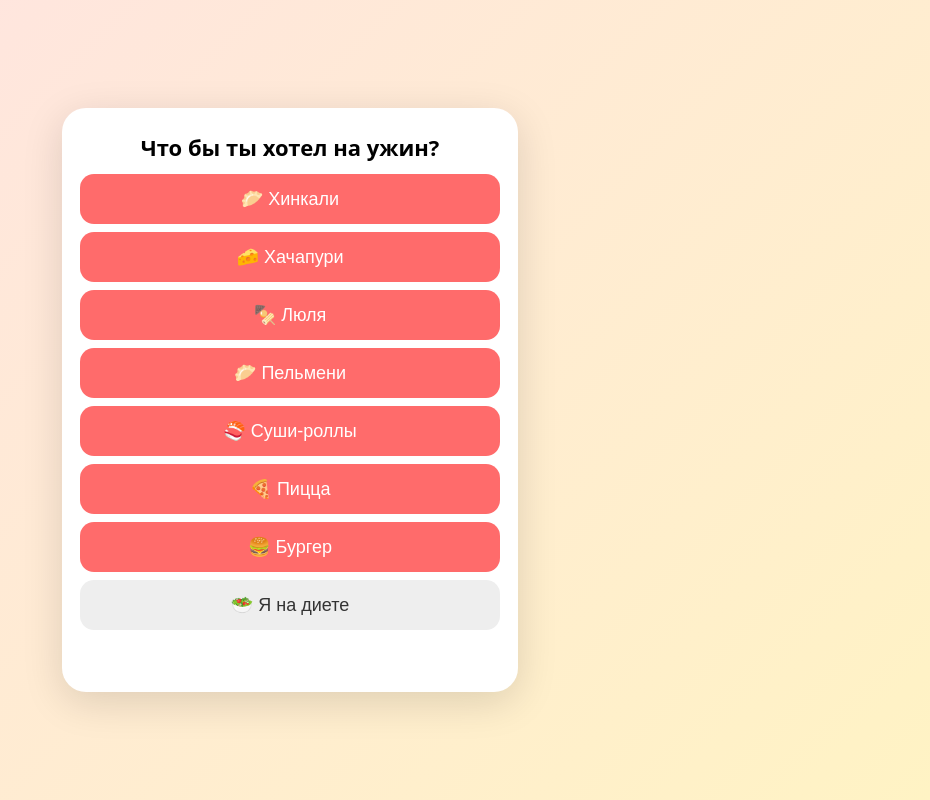
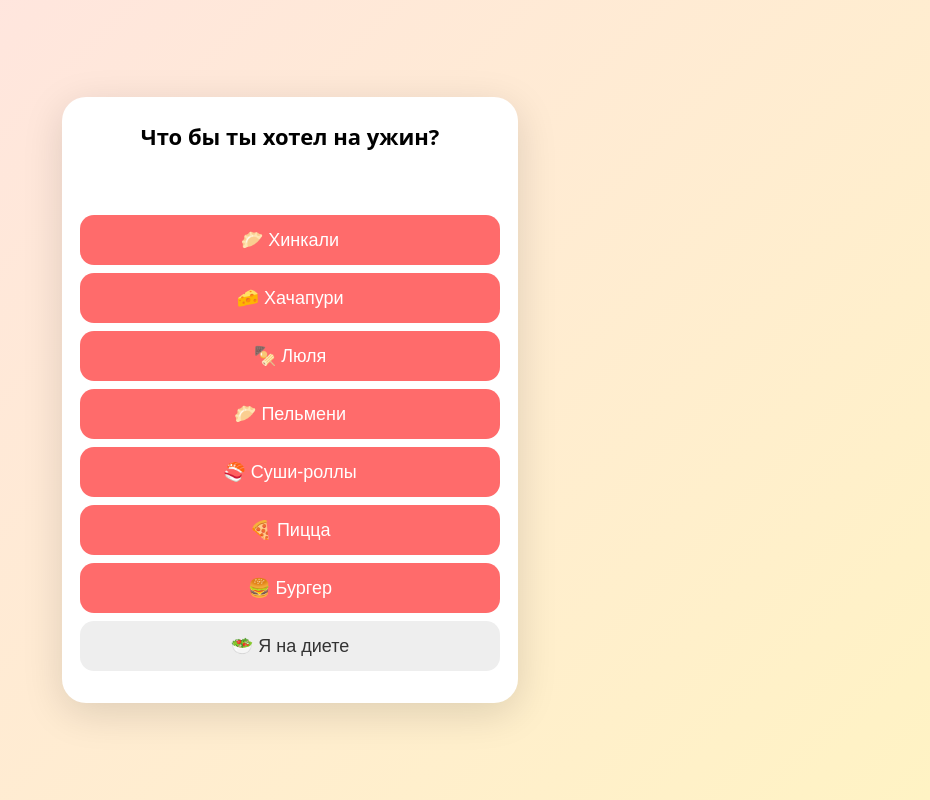
Before and after one commit to lidiaemelianova58-max/hink, a plain HTML site: page index.html in a window 1280 px wide. Both pictures are taken after a click on the button "Поехали". Shown: the whole page, without its empty margins (350-1280 px from the left). Drawn offline with Linux system fonts and the light colour scheme.

Commit message:
Update styles and improve accessibility in index.html

```diff
--- a/index.html
+++ b/index.html
@@ -19,10 +19,10 @@
   .btn:active{transform:scale(.96)}
   .btn.alt{background:#eee;color:#333}
   .btn.bad{text-decoration:line-through;opacity:.5}
-  #react{min-height:28px;margin-top:10px;font-weight:600;color:#c0392b}
+  #react{position:sticky;top:0;z-index:3;min-height:28px;padding:8px;background:#fff;font-weight:600;color:#c0392b}
   .bar{height:14px;background:#eee;border-radius:9px;overflow:hidden;margin:16px 0}
   .bar div{height:100%;width:0;background:#ff6b6b;transition:width 1.5s}
-  .fall{position:fixed;top:-40px;font-size:28px;animation:f linear forwards;z-index:1;pointer-events:none}
+  .fall{position:fixed;top:-40px;font-size:28px;animation:f linear forwards;z-index:10;pointer-events:none}
   @keyframes f{to{transform:translateY(110vh) rotate(360deg)}}
   .shake{animation:s .4s}
   @keyframes s{25%{transform:translateX(-10px)}75%{transform:translateX(10px)}}
@@ -55,7 +55,7 @@ const steps = [
     {t:"🍵 Чай", r:"Чай после зала? Смело, но нет ☕"},
     {t:"🍺 Пиво", r:"Пиво к хинкали — классика, но сегодня не оно 🍻"},
     {t:"🍷 Вино", r:"Грузинское, конечно 🍷", ok:true},
-    {t:"💧 Только воду", r:"Вода закончилась. Бабушка выпила. Берём вино 🍷", ok:true}
+    {t:"💧 Только воду", r:"Вода закончилась. Бабушка выпила. Выбирай вино 🍷"}
   ]},
   {q:"Как ты себя чувствуешь после зала?", slider:true}
 ];
@@ -75,7 +75,8 @@ function say(text){ document.getElementById('react').textContent = text; }
 function show(){
   if(i >= steps.length) return load();
   const s = steps[i];
-  app.innerHTML = `<h1>${s.q}</h1><div id="opts"></div><div id="react"></div>`;
+  app.innerHTML = `<h1>${s.q}</h1><div id="react" role="status" aria-live="polite"></div><div id="opts"></div>`;
+  app.scrollTop = 0;
   const box = document.getElementById('opts');
 
   if(s.slider){
```
